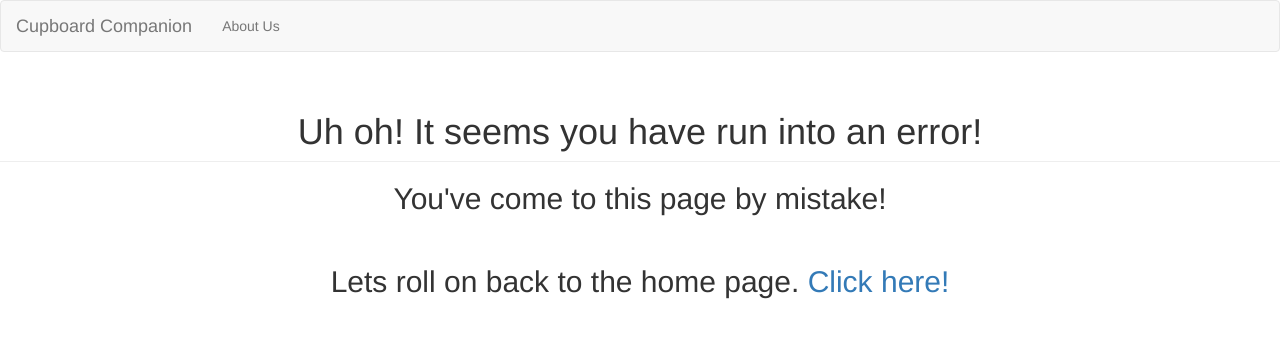
After one commit to Aggiedude/Cupboard-Companion, a Flask app: template app/templates/error.html in a window 1280 px wide. The commit adds this page. Shown: the top 338 px of the page. Run offline with Flask 2, Linux system fonts and the light colour scheme; the template is opened without the code that fills it, so the values that code supplies are empty.

Commit message:
added error handling

```diff
--- a/app/app.py
+++ b/app/app.py
@@ -7,6 +7,7 @@ recipeList = []
 mainIngredientRecipes = []
 tempList = []
 commonCupboard = ['salt','egg','eggs','butter','oil','sugar','granulated sugar','pepper','garlic','milk','all-purpose flour','flour','water']
+madeSearch = False
 
 app = Flask(__name__)
 app.jinja_env.add_extension('jinja2.ext.do')
@@ -142,8 +143,14 @@ def viewRecipeList():
 
 	# tempList.sort(key= lambda x: x.score)
 	# return render_template('recipe-list.html', list = tempList)
+	global recipeList
 
-	recipeList.sort(key=lambda x: x.score)
+	try:
+		if len(recipeList) == 0:
+			return render_template('error.html', search=madeSearch)
+	except:
+		return render_template('error.html', search=madeSearch)
+
 	return render_template('recipe-list.html', list = recipeList)
 
 @app.route('/recipe/<recName>')
@@ -329,7 +336,9 @@ def printResults(ingList):
 def begin_recipe_searching(allowedIngredients, disallowedIngredients, courseTypes):
 	#credentials structure: _app_id=app-id&_app_key=app-key
 	global recipeList
+	global madeSearch
 	recipeList = []
+	madeSearch = True
 
 	yummlyAppID = "1a10b2e0"
 	yummlyAppKey = "72595b3dee46471a8a93caa35baf8ef1"
@@ -351,7 +360,7 @@ def begin_recipe_searching(allowedIngredients, disallowedIngredients, courseType
 
 	recipeSource = "&allowedSource=Food+Network"
 
-	searchParamenters = urlQuery + urlIngredients + recipeSource + '&maxResult=5'
+	searchParamenters = urlQuery + urlIngredients + recipeSource + '&maxResult=1'
 	#print searchParamenters
 
 	url = 'http://api.yummly.com/v1/api/recipes?%s&%s' % (yummlyCredentials, searchParamenters)
--- /dev/null
+++ b/app/templates/error.html
@@ -0,0 +1,45 @@
+<!DOCTYPE HTML PUBLIC "-//W3C//DTD HTML 4.01 Transitional//EN">
+<html>
+<head>
+	<title>Cupboard Companion - Error Page</title>
+	<meta http-equiv="Content-Type" content="text/html; charset=iso-8859-1">
+	<meta name="author" content="Andrew Chepey - andrew.chepey@tamu.edu; Amanda Schlaudt - aschlaudt@tamu.edu"/>
+
+	 <link rel="stylesheet" href="../static/css/bootstrap.css">
+  <link rel="stylesheet" href="../static/css/style.css">
+  <script type="text/javascript" src="../static/js/jquery-1.12.3.min.js"></script>
+  <script type="text/javascript" src="../static/js/bootstrap.js"></script>
+</head>
+
+<nav class="navbar navbar-default">
+  <div class="container-fluid">
+  	<div class="navbar-header">
+  		<a class="navbar-brand" href="/">Cupboard Companion</a>
+  	</div>
+    <div class="collapse navbar-collapse" id="bs-example-navbar-collapse-1">
+      <ul class="nav navbar-nav">
+        <li><a href="../about-us">About Us</a></li>
+      </ul>
+    </div>
+  </div>
+</nav>
+
+<div class="fluid-container">
+  <div class="row">
+    <div class="text-center">
+      <h1 class="page-header">Uh oh! It seems you have run into an error!</h1>
+      {% if search %}
+      	<h2>No recipes can be found from your request!</h2>
+      {% else %}
+      	<h2>You've come to this page by mistake!</h2>
+      {% endif %}
+    </div>
+  </div>
+  <div class="row">
+  	<div class="text-center">
+  		<h2>Lets roll on back to the home page. <a href="/">Click here!</a></h2>
+  	</div>
+  </div>
+</div>
+
+</html>
--- a/app/templates/index.html
+++ b/app/templates/index.html
@@ -145,7 +145,7 @@
 <div class="row">
 <div class="form-group">
     <div class="col-sm-offset-2 col-sm-10">
-      <button type="submit" id='addExIngButton' class="btn btn-danger" style="width: inherit; height: 50px;" id="testRecipe">Test some Recipes!</button>
+      <button type="submit" id='testRecipe' class="btn btn-danger" style="width: inherit; height: 50px;" id="testRecipe">Test some Recipes!</button>
     </div>
   </div>
 </div>
```
